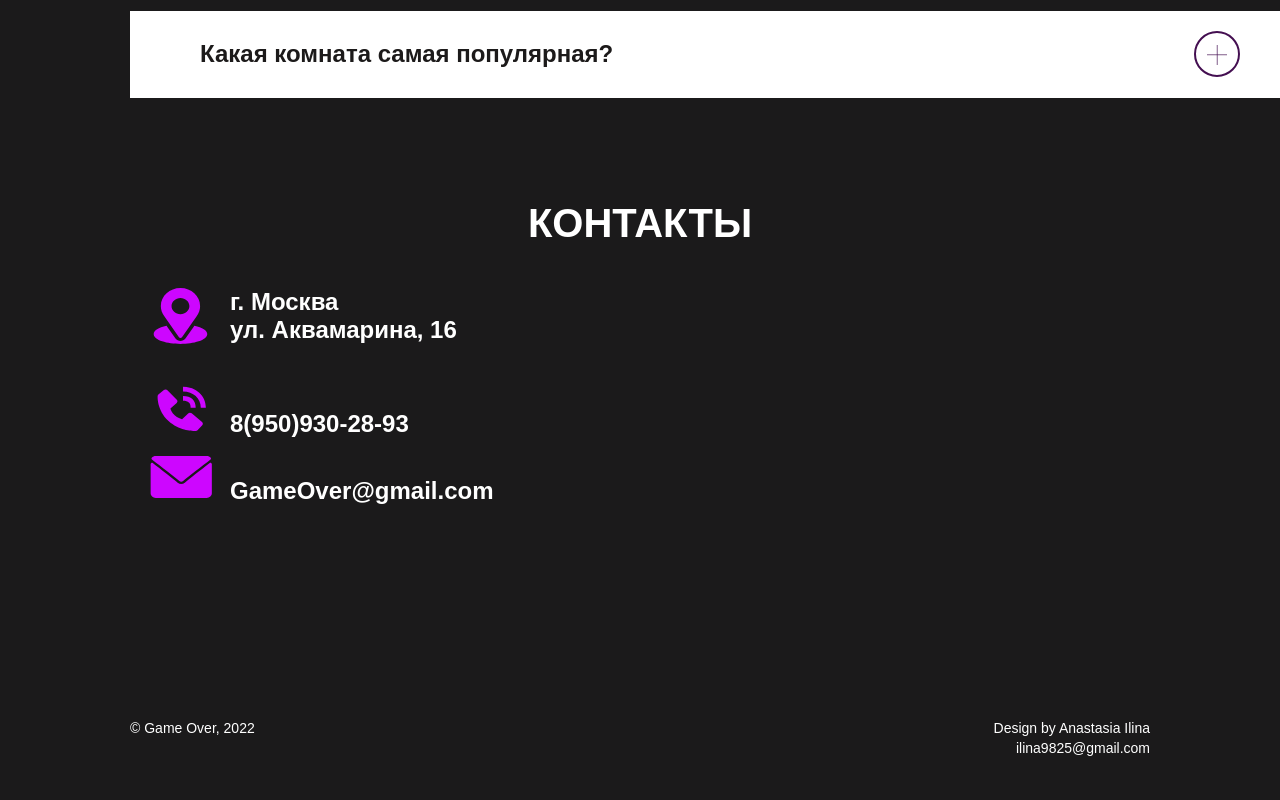
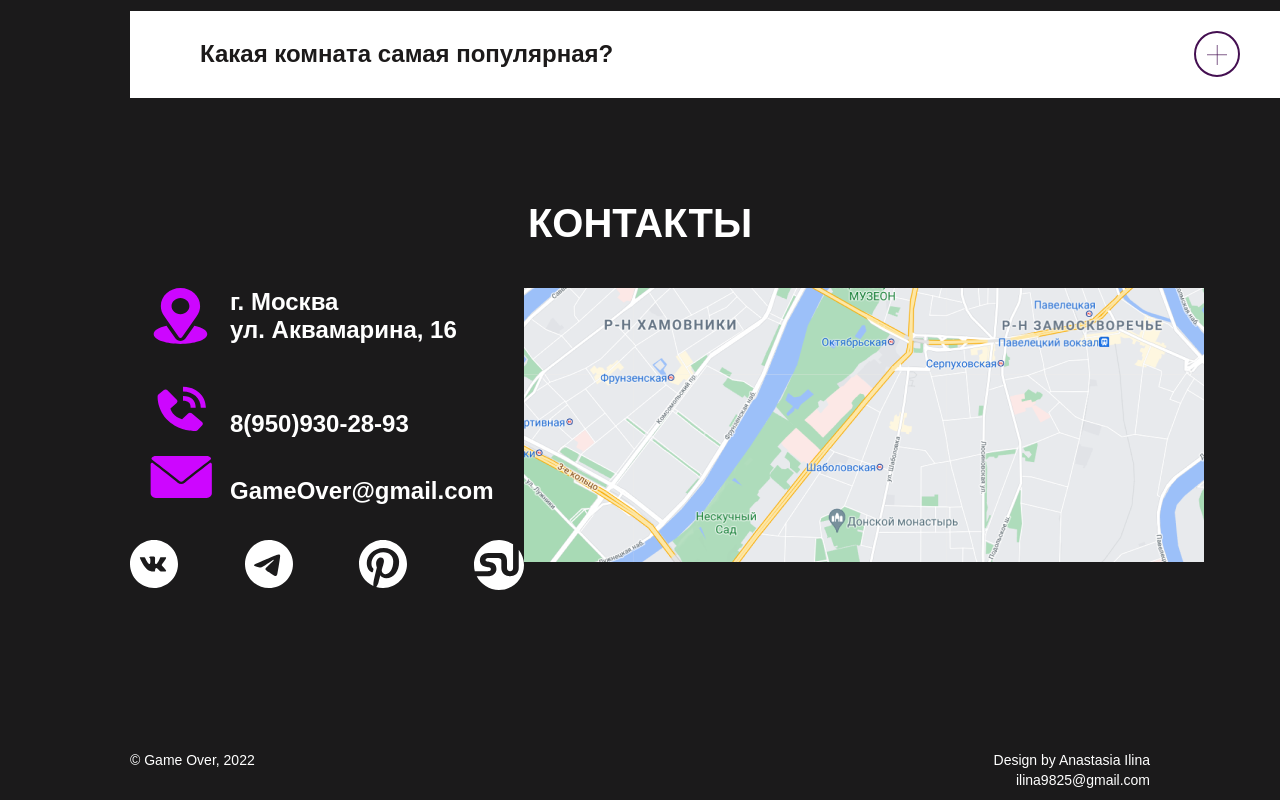
Before and after one commit to IrynaS1/GO_project, a plain HTML site: page index.html in a window 1280 px wide. Shown: the part 5964-6764 px from the top of the page. Before the commit the page ends 6732 px from the top, so only its background shows below. Drawn offline with Linux system fonts and the light colour scheme.

Commit message:
changed footer block

```diff
--- a/common.blocks/footer.css
+++ b/common.blocks/footer.css
@@ -1,5 +1,12 @@
 .footer {
 	margin-bottom: 156px;
+	display: flex;
+	justify-content: space-between;
+}
+
+.footer-map {
+	min-width: 680px;
+	min-height: 274px;
 }
 
 .address-item {
@@ -7,7 +14,7 @@
 	font-weight: 700;
 	font-size: 24px;
 	line-height: 28px;
-	margin-bottom: 39px;
+	margin-bottom: 35px;
 }
 
 .address-item__location {
@@ -47,12 +54,13 @@
 }
 
 .social-item {
-	padding-right: 1042px;
 	list-style-type: none;
 	display: flex;
 	justify-content: space-between;
 }
 
 .social-item__icon:not(:last-child) {
+	width: 48px;
+	height: 48px;
 	margin-right: 27px;
 }
--- a/index.html
+++ b/index.html
@@ -321,6 +321,7 @@
 		<div id="contacts">
 			<h3 class="titles">Контакты</h3>
 			<div class="footer">
+				<div class="footer-address">
 					<address class="address-item">
 						<p class="address-item__location">г. Москва
 							ул. Аквамарина, 16</p>
@@ -330,7 +331,9 @@
 							<a href="mailto:GameOver@gmail.com">GameOver@gmail.com</a>
 						</p>
 					</address>
-				<ul class="social-item">
+
+					<ul>
+						<div class="social-item">
 							<li class="social-item__icon">
 								<a href="https://vk.com/" target="_blank"><img src="./images/vk.svg" alt="VK"></a>
 							</li>
@@ -339,13 +342,20 @@
 										alt="Telegram"></a>
 							</li>
 							<li class="social-item__icon">
-						<a href="https://www.pinterest.com" target="_blank"><img src="./images/pint.svg" alt="Pinterest"></a>
+								<a href="https://www.pinterest.com" target="_blank"><img src="./images/pint.svg"
+										alt="Pinterest"></a>
 							</li>
 							<li class="social-item__icon">
 								<a href="https://www.stumbleupon.com/" target="_blank"><img src="./images/stumbleupon.svg"
 										alt="StumbleUpon"></a>
 							</li>
+						</div>
 					</ul>
+
+				</div>
+				<div class="footer-map">
+					<img src="./images/map.png" alt="Карта местоположения">
+				</div>
 			</div>
 		</div>
 		<div class="copyright">
```
Lines whose indentation alone changed are shown as unchanged.
